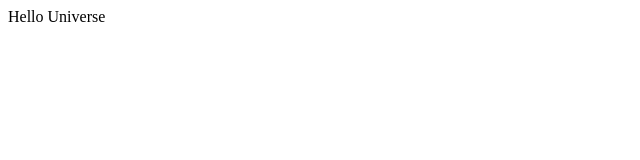
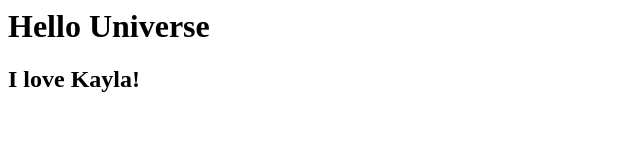
Before and after one commit to Taorep/Kayla, a plain HTML site: page index.html in a window 1280 px wide. Shown: the whole page, without its empty margins (0-640 px from the left). Drawn offline with Linux system fonts and the light colour scheme.

Commit message:
rename html

```diff
--- a/index.html
+++ b/index.html
@@ -9,7 +9,8 @@
 
 <body>
 
-<p> Hello Universe </p>
+<h1> Hello Universe </h1>
+<h2> I love Kayla! </h2>
 
 </body>
 
```
